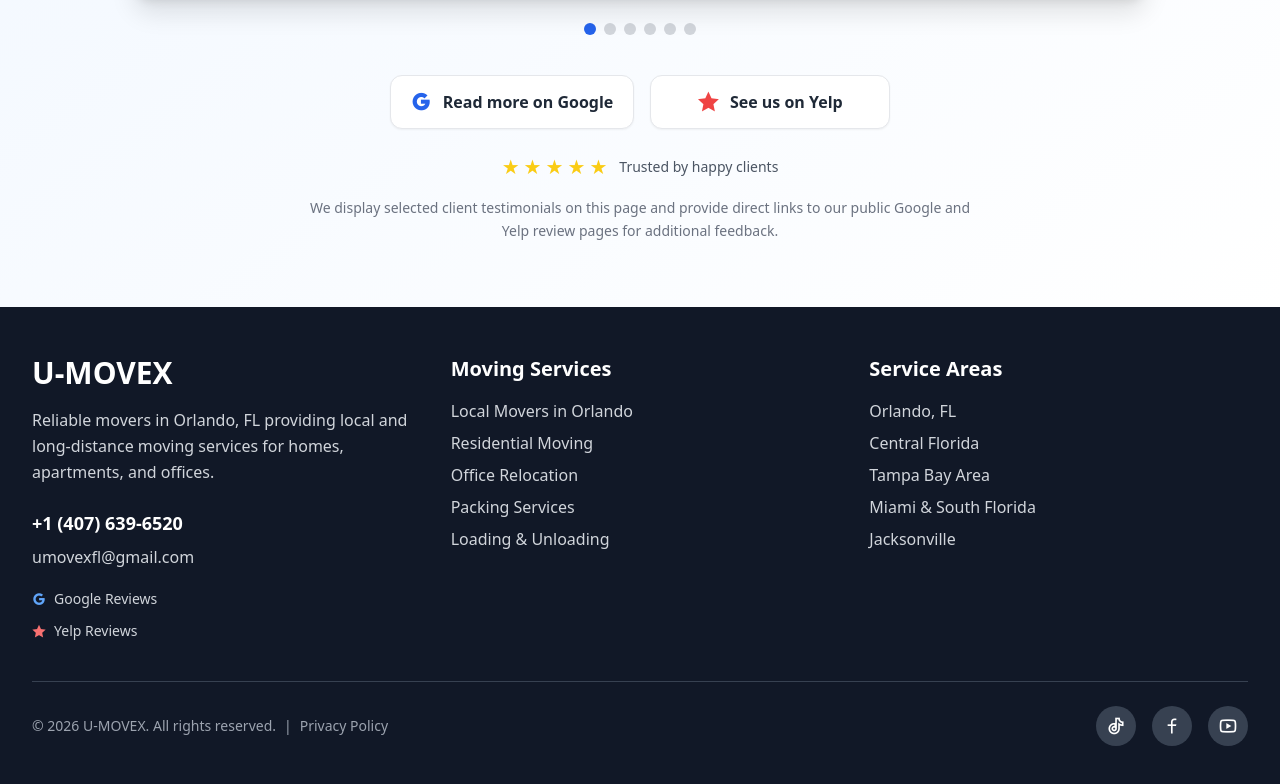
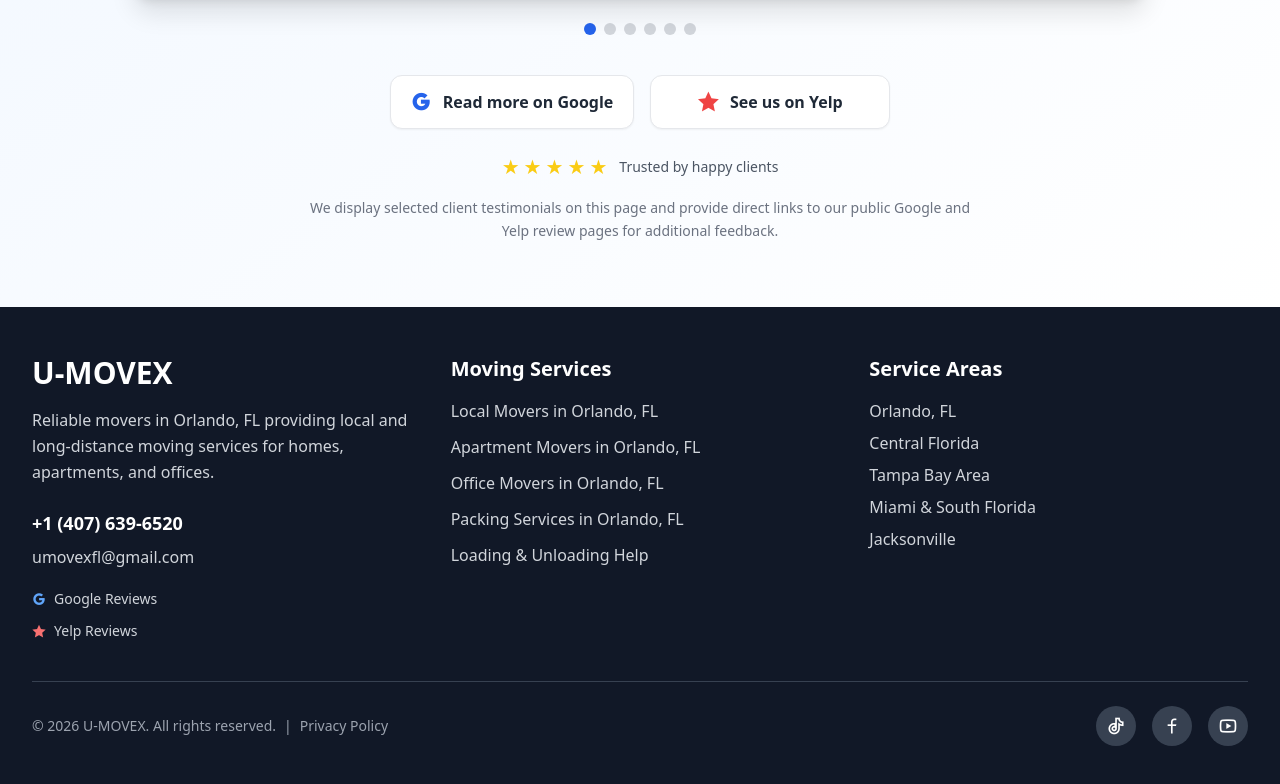
Before and after one commit to jannahttps/u-movex-site, a Next.js app: page / in a window 1280 px wide. Shown: the part 4181-4965 px from the top of the page. Built offline with nearby package versions, Linux system fonts and the light colour scheme; no server answers.

Commit message:
Refactor Footer component for improved structure

```diff
--- a/app/components/Footer.tsx
+++ b/app/components/Footer.tsx
@@ -1,16 +1,16 @@
 'use client';
+
+import Link from 'next/link';
 
 export default function Footer() {
   return (
-    <footer className="bg-gray-900 text-white py-12">
+    <footer className="bg-gray-900 py-12 text-white">
       <div className="container mx-auto px-4 sm:px-6 lg:px-8">
-        <div className="grid gap-10 md:grid-cols-3 mb-10">
+        <div className="mb-10 grid gap-10 md:grid-cols-3">
+          <div>
+            <div className="mb-4 text-3xl font-bold">U-MOVEX</div>
 
-          {/* Company */}
-          <div>
-            <div className="text-3xl font-bold mb-4">U-MOVEX</div>
-
-            <p className="text-gray-300 mb-6 leading-relaxed">
+            <p className="mb-6 leading-relaxed text-gray-300">
               Reliable movers in Orlando, FL providing local and long-distance
               moving services for homes, apartments, and offices.
             </p>
@@ -21,21 +21,20 @@
               </a>
               <a
                 href="mailto:umovexfl@gmail.com"
-                className="hover:underline text-base font-medium text-gray-300"
+                className="text-base font-medium text-gray-300 hover:underline"
               >
                 umovexfl@gmail.com
               </a>
             </div>
 
-            {/* Reviews links */}
             <div className="mt-5 flex flex-col gap-3">
               <a
                 href="https://maps.app.goo.gl/qCC1fSjMrVBGvbRa6?g_st=ic"
                 target="_blank"
                 rel="noopener noreferrer"
-                className="inline-flex items-center gap-2 text-sm text-gray-300 hover:text-white transition"
+                className="inline-flex items-center gap-2 text-sm text-gray-300 transition hover:text-white"
               >
-                <i className="ri-google-fill text-blue-400"></i>
+                <i className="ri-google-fill text-blue-400" aria-hidden="true"></i>
                 <span>Google Reviews</span>
               </a>
 
@@ -43,29 +42,62 @@
                 href="https://www.yelp.com/biz/u-movex-orlando#reviews"
                 target="_blank"
                 rel="noopener noreferrer"
-                className="inline-flex items-center gap-2 text-sm text-gray-300 hover:text-white transition"
+                className="inline-flex items-center gap-2 text-sm text-gray-300 transition hover:text-white"
               >
-                <i className="ri-star-fill text-red-400"></i>
+                <i className="ri-star-fill text-red-400" aria-hidden="true"></i>
                 <span>Yelp Reviews</span>
               </a>
             </div>
           </div>
 
-          {/* Services */}
           <div>
-            <h3 className="text-xl font-semibold mb-4">Moving Services</h3>
-            <ul className="space-y-2 text-gray-300">
-              <li>Local Movers in Orlando</li>
-              <li>Residential Moving</li>
-              <li>Office Relocation</li>
-              <li>Packing Services</li>
-              <li>Loading & Unloading</li>
+            <h3 className="mb-4 text-xl font-semibold">Moving Services</h3>
+            <ul className="space-y-3 text-gray-300">
+              <li>
+                <Link
+                  href="/local-movers-orlando"
+                  className="transition hover:text-white hover:underline"
+                >
+                  Local Movers in Orlando, FL
+                </Link>
+              </li>
+              <li>
+                <Link
+                  href="/apartment-movers-orlando"
+                  className="transition hover:text-white hover:underline"
+                >
+                  Apartment Movers in Orlando, FL
+                </Link>
+              </li>
+              <li>
+                <Link
+                  href="/office-movers-orlando"
+                  className="transition hover:text-white hover:underline"
+                >
+                  Office Movers in Orlando, FL
+                </Link>
+              </li>
+              <li>
+                <Link
+                  href="/packing-services-orlando"
+                  className="transition hover:text-white hover:underline"
+                >
+                  Packing Services in Orlando, FL
+                </Link>
+              </li>
+              <li>
+                <Link
+                  href="/#quote"
+                  className="transition hover:text-white hover:underline"
+                >
+                  Loading & Unloading Help
+                </Link>
+              </li>
             </ul>
           </div>
 
-          {/* Areas */}
           <div>
-            <h3 className="text-xl font-semibold mb-4">Service Areas</h3>
+            <h3 className="mb-4 text-xl font-semibold">Service Areas</h3>
             <ul className="space-y-2 text-gray-300">
               <li>Orlando, FL</li>
               <li>Central Florida</li>
@@ -76,48 +108,45 @@
           </div>
         </div>
 
-        {/* Bottom */}
         <div className="border-t border-gray-700 pt-6">
           <div className="flex flex-col gap-4 md:flex-row md:items-center md:justify-between">
-
-            <div className="text-gray-400 text-sm text-center md:text-left">
+            <div className="text-center text-sm text-gray-400 md:text-left">
               © {new Date().getFullYear()} U-MOVEX. All rights reserved.
               <span className="mx-2">|</span>
-              <a href="/privacy-policy" className="hover:underline">
+              <Link href="/privacy-policy" className="hover:underline">
                 Privacy Policy
-              </a>
+              </Link>
             </div>
 
-            {/* Social */}
             <div className="flex justify-center gap-4">
               <a
                 href="https://www.tiktok.com/@umovex?_t=ZT-8y3ZCcWAPcl&_r=1"
                 target="_blank"
                 rel="noopener noreferrer"
-                className="w-10 h-10 bg-gray-700 rounded-full flex items-center justify-center hover:bg-gray-600 transition"
+                className="flex h-10 w-10 items-center justify-center rounded-full bg-gray-700 transition hover:bg-gray-600"
                 aria-label="TikTok"
               >
-                <i className="ri-tiktok-line text-xl"></i>
+                <i className="ri-tiktok-line text-xl" aria-hidden="true"></i>
               </a>
 
               <a
                 href="https://www.facebook.com/profile.php?id=61576221543424"
                 target="_blank"
                 rel="noopener noreferrer"
-                className="w-10 h-10 bg-gray-700 rounded-full flex items-center justify-center hover:bg-gray-600 transition"
+                className="flex h-10 w-10 items-center justify-center rounded-full bg-gray-700 transition hover:bg-gray-600"
                 aria-label="Facebook"
               >
-                <i className="ri-facebook-line text-xl"></i>
+                <i className="ri-facebook-line text-xl" aria-hidden="true"></i>
               </a>
 
               <a
                 href="https://youtube.com/@daniil-v6g8r?si=Wjmdpk4nXguuLggQ"
                 target="_blank"
                 rel="noopener noreferrer"
-                className="w-10 h-10 bg-gray-700 rounded-full flex items-center justify-center hover:bg-gray-600 transition"
+                className="flex h-10 w-10 items-center justify-center rounded-full bg-gray-700 transition hover:bg-gray-600"
                 aria-label="YouTube"
               >
-                <i className="ri-youtube-line text-xl"></i>
+                <i className="ri-youtube-line text-xl" aria-hidden="true"></i>
               </a>
             </div>
           </div>
```
